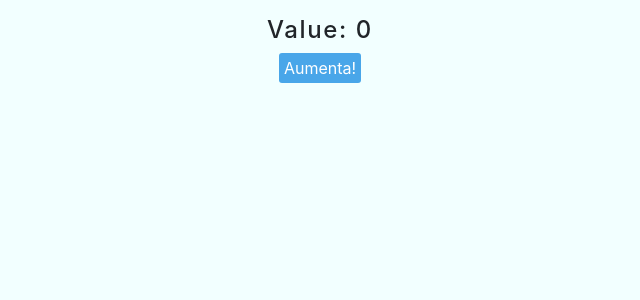
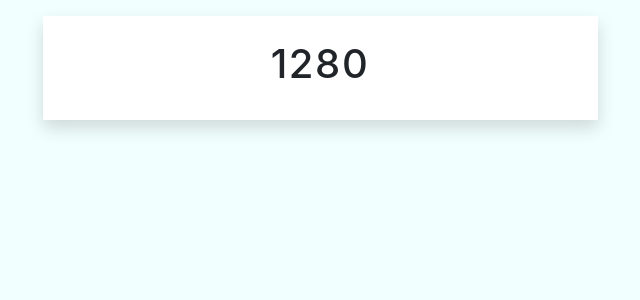
Before and after one commit to zuingo88/lezioni-react, a React (Create React App) app in the folder React-Hooks-master/: page / in a window 1280 px wide. Shown: the top 300 px of the page, without its empty margins (320-960 px from the left). Built offline with nearby package versions, Linux system fonts and the light colour scheme.

Commit message:
useEffect - cleanup function

```diff
--- a/React-Hooks-master/src/App.js
+++ b/React-Hooks-master/src/App.js
@@ -1,4 +1,4 @@
-import Inizio from "./lezioni/2-useEffect/inizio/1-useEffect-basi";
+import Inizio from "./lezioni/2-useEffect/inizio/2-useEffect-cleanup";
 
 function App() {
   return (
--- a/React-Hooks-master/src/lezioni/2-useEffect/inizio/2-useEffect-cleanup.js
+++ b/React-Hooks-master/src/lezioni/2-useEffect/inizio/2-useEffect-cleanup.js
@@ -1,9 +1,31 @@
-import React from "react";
+import React, { useState, useEffect } from "react";
 
 const CleanUp = () => {
+
+  const [size, setSize] = useState(window.innerWidth);
+
+  console.log('Render dell pagina');
+
+  function dimensioneFinestra() {
+    setSize(window.innerWidth);
+  };
+
+  useEffect(() => {
+    console.log('Setto addEventListener');
+    window.addEventListener('resize', dimensioneFinestra);
+
+    return () => {
+      console.log('Rimuovo addEventListener');
+      window.removeEventListener('resize', dimensioneFinestra)
+    }
+  });
+
   return (
-    <div>
-      <h1> CleanUp Componente </h1>
+    <div
+      className="container w-75 col-6 offset-3 shadow bg-white py-4"
+      style={{ textAlign: 'center' }}
+    >
+      <h1> {size} </h1>
     </div>
   );
 };
```
